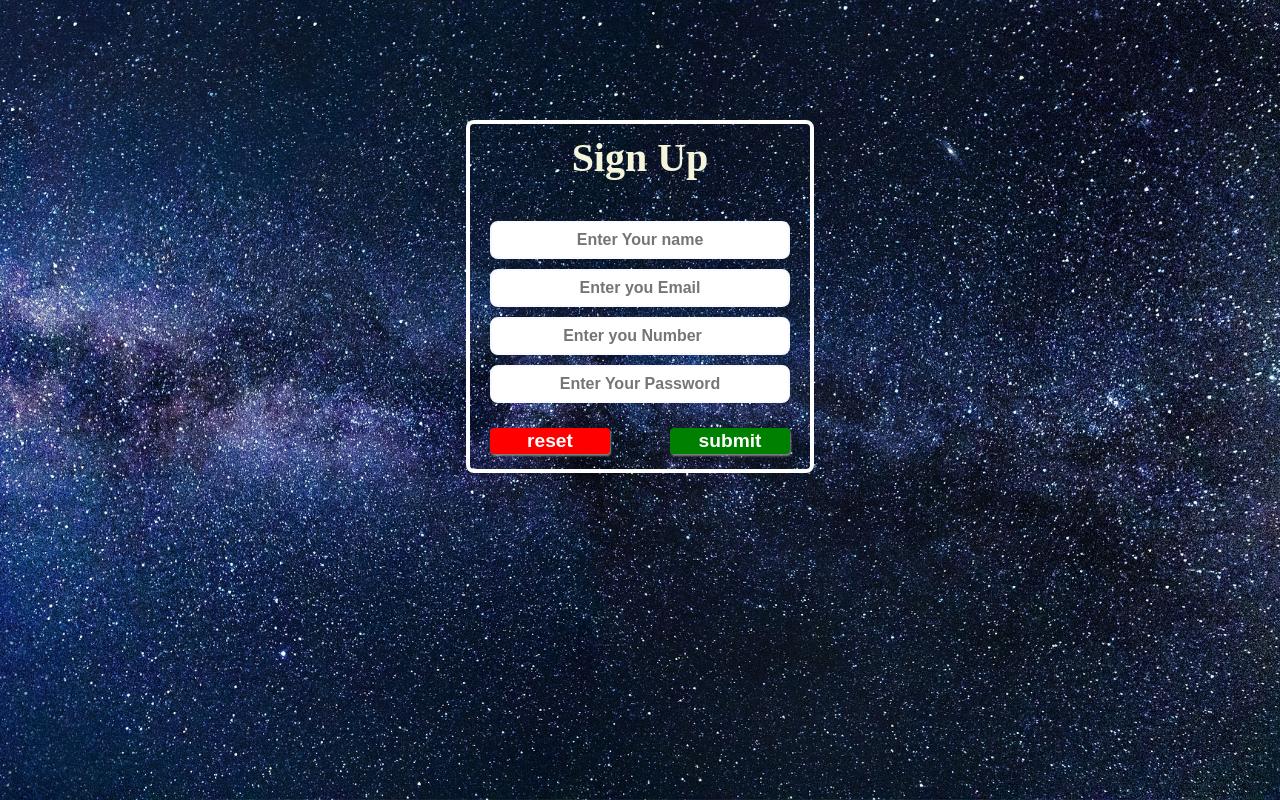
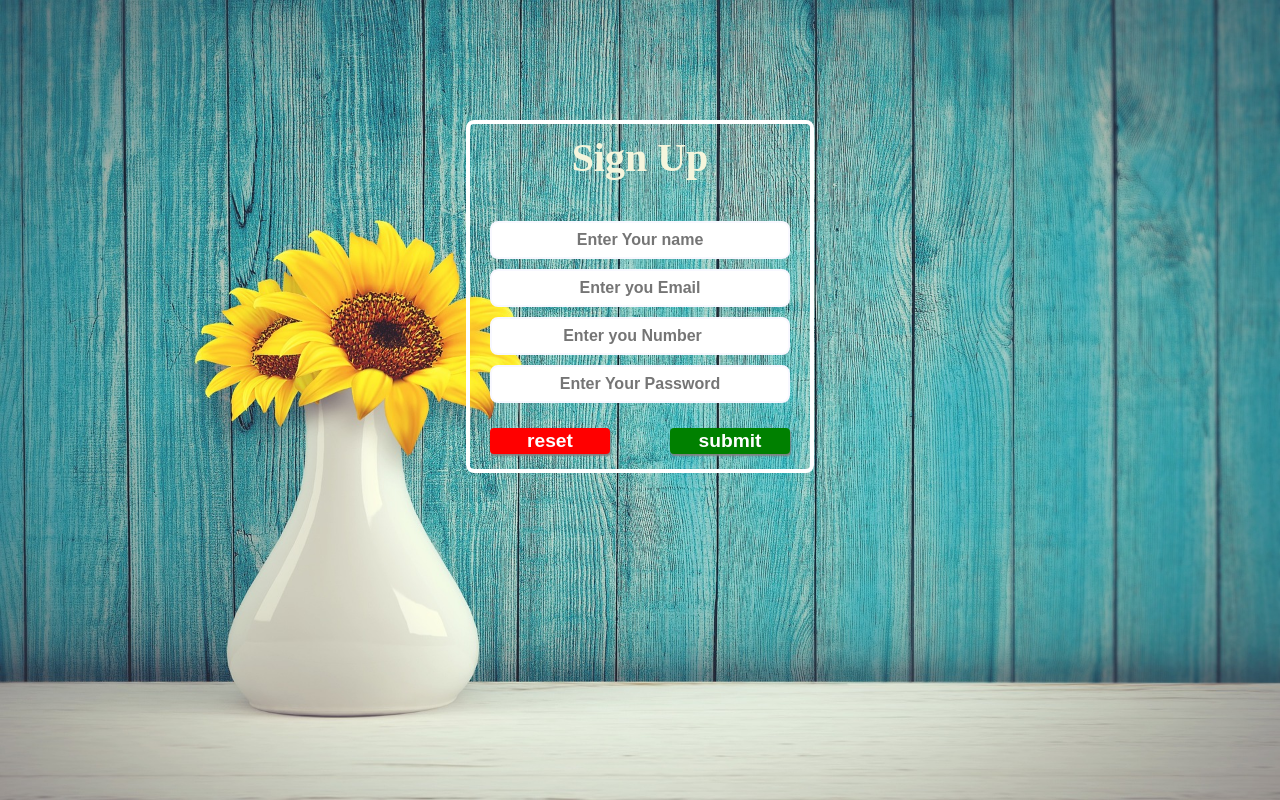
Before and after one commit to palashansary/form2, a plain HTML site: page index.html in a window 1280 px wide. Drawn offline with Linux system fonts and the light colour scheme.

Commit message:
Update style.css

```diff
--- a/style.css
+++ b/style.css
@@ -15,7 +15,7 @@ body::before{
     left: 0;
     height: 100%;
     width: 100%;
-    background: url('12.jpg') no-repeat center center/cover;
+    background: url('13.jpg') no-repeat center center/cover;
     z-index: -1;
     /* opacity: .9; */
 }
```
